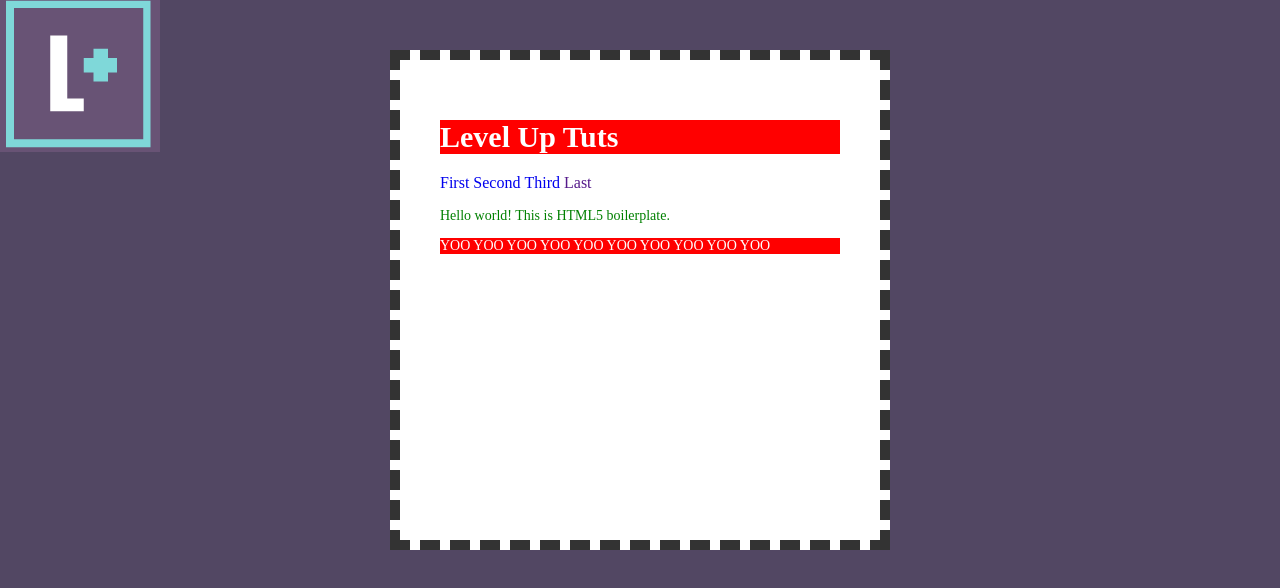
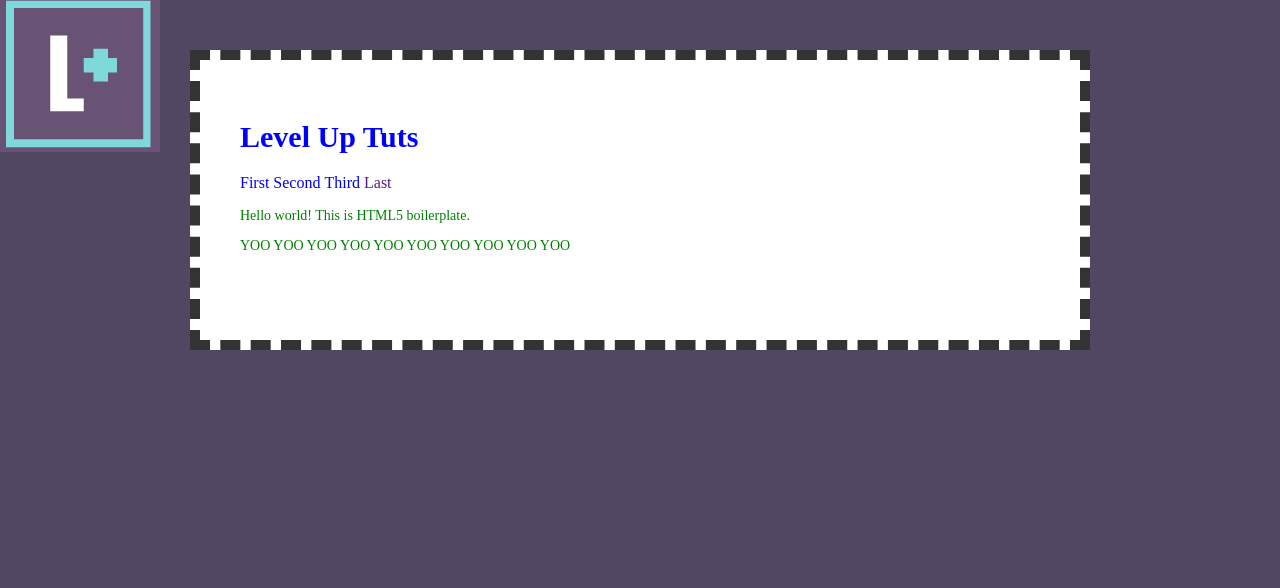
Before and after one commit to wmzhai/css, a plain HTML site: page index.html in a window 1280 px wide. Drawn offline with Linux system fonts and the light colour scheme.

Commit message:
CSS Tutorials #13 - Min and Max Width and Height To Control Your Elements

```diff
--- a/css/style.css
+++ b/css/style.css
@@ -35,8 +35,10 @@
   border: 10px dashed #333;
   margin: 50px auto;
   background: white;
-  width: 400px;
-  height: 400px;
+  width: 80%;
+  max-width: 800px;
+  min-width: 400px;
+  min-height: 200px;
   padding: 40px;
 }
 
--- a/index.html
+++ b/index.html
@@ -10,7 +10,7 @@
   </head>
   <body>
     <div class="wrapper">
-      <h1 class="warning">Level Up Tuts</h1>
+      <h1 >Level Up Tuts</h1>
       <ul class="nav">
         <li class="first"><a href="#">First</a></li>
         <li><a href="#">Second</a></li>
@@ -18,7 +18,7 @@
         <li class="last"><a href="">Last</a></li>
       </ul>
       <p class="first">Hello world! This is HTML5 boilerplate.</p>
-      <p class="warning">YOO YOO YOO YOO YOO YOO YOO YOO YOO YOO </p>
-    </div>
+      <p >YOO YOO YOO YOO YOO YOO YOO YOO YOO YOO </p>
+     </div>
   </body>
 </html>
```
